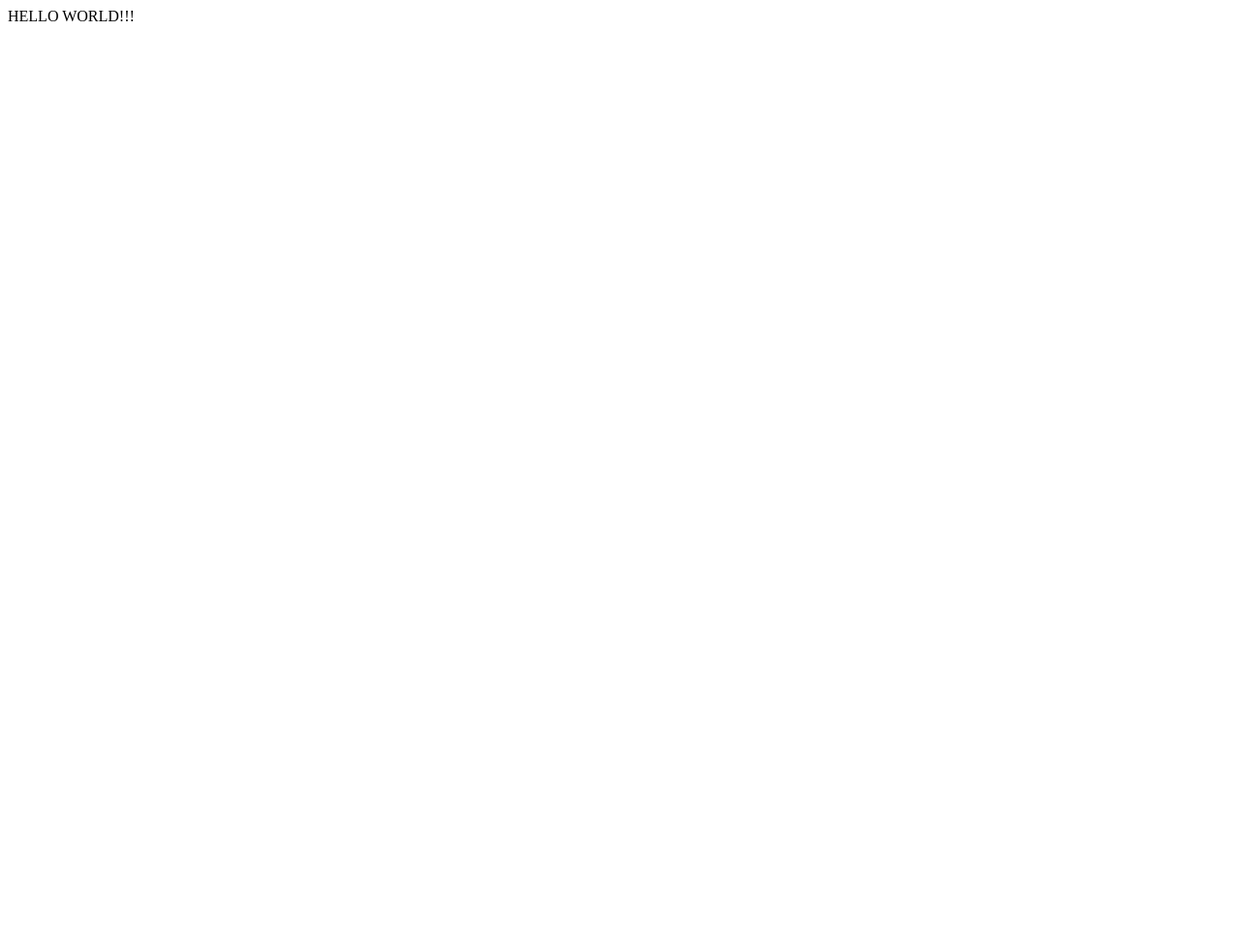
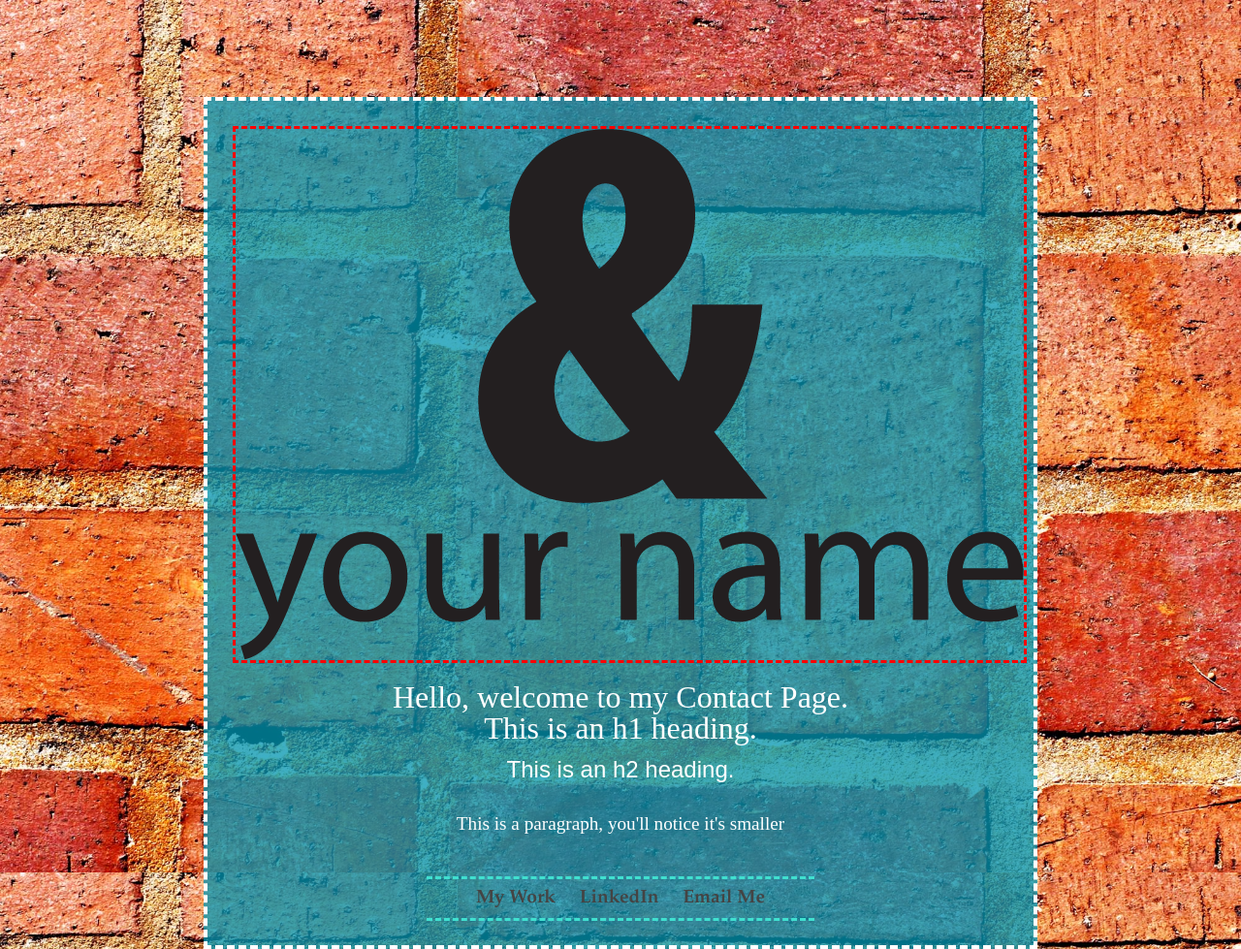
Before and after one commit to camiramo/camiramo1.github.io, a plain HTML site: page index.html in a window 1280 px wide. Shown: the whole page at 97% size. Before the commit the page ends 800 px from the top, so only its background shows below. Drawn offline with Linux system fonts and the light colour scheme; a web font is replaced by a local one.

Commit message:
upload demo website
I will be changing and updating all this!

```diff
--- a/index.html
+++ b/index.html
@@ -2,16 +2,33 @@
 <html>
 
 <head>
-
+    <link rel="stylesheet" href="https://use.typekit.net/oob5nhv.css">
 <meta charset=”UTF-8”>
 
-<!-- THE TITLE WILL APPEAR IN THE BROWSER WINDOW OR TAB -->
-<title>   Carmen Miramontes Contact Page      </title>
+    <!-- THE TITLE WILL APPEAR IN THE BROWSER WINDOW OR TAB -->
+    <title>   Carmen Miramontes Contact Page      </title>
+
+        <link rel="stylesheet" href="styles-contact.css">
 
 </head>
 
 <body>
-HELLO WORLD!!!
+    <div class="center">
+        <img id="logo" src="images/carmen_logo@2x.png" alt="Carmen Miramontes logo">
+        <h1>Hello, welcome to my Contact Page.<br> This is an h1 heading. </h1>
+        <h2> This is an h2 heading.</h2>
+        <p> This is a paragraph, you'll notice it's smaller</p>
+
+        <nav>
+            <ul>
+                <li><a href="https://www.behance.net">My Work</a></li>
+                <li><a href="https://www.linkedin.com">LinkedIn</a></li>
+                <li><a href="mailto:camiramo@calpoly.edu">Email Me</a></li>
+            </ul>
+        </nav>
+
+    </div><!--end of center div-->
+
 
 
 </body>
--- a/styles-contact.css
+++ b/styles-contact.css
@@ -53,15 +53,16 @@ table {
 
 
 
-/* ---------- Hello, my name is YOUR NAME GOES HERE and this is the beginning of my CONTACT PAGE CSS for 318 Digital Typography November 2019 ------------ */
+/* ---------- Hello, my name is Carmen Miramontes and this is the beginning of my CONTACT PAGE CSS for 201 Digital Publishing Systems November 2021 ---------- */
 
 html, body {
   height: 100%;
   width: 100%;
   padding: 0;
   margin: 0;
-  background: #404040;
-
+  background: url(images/bricks_bg.jpg)
+		center center fixed no-repeat;
+	background-size: cover;
 
 }
 
@@ -82,15 +83,17 @@ html, body {
 }
 
 h1 {
-	/* FONT-FAMILY GOES HERE CHOOSE FROM ADOBE FONTS OR GOOGLE FONTS */
+	font-family: garmond, serif;
 	font-size: 2em;
     margin: 0px auto 10px auto;
     color: #fff;
 }
 
 h2 {
-	 /* FONT-FAMILY GOES HERE CHOOSE FROM ADOBE FONTS OR GOOGLE FONTS */
-	font-size: 1.5em;
+	font-family: liebelotte, sans-serif;
+	font-weight: 400;
+	font-style: normal;
+	 font-size: 1.5em;
     line-height: 1.4;
     color: #fff;
     padding: 0px 0px;
@@ -98,8 +101,39 @@ h2 {
 }
 
 p {
-	/* FONT-FAMILY GOES HERE CHOOSE FROM ADOBE FONTS OR GOOGLE FONTS */
+	font-family: garmond, serif;
 	font-size: 1.2em;
     line-height: 1.6;
     color: #fff;
 }
+
+nav{
+	font-family: garamond;
+	font-size: 1.2em;
+	width: 400px;
+	margin: 0 auto;
+	border: dashed turquoise;
+	border-width: 3px 0;
+	text-align: center;
+	margin-top: 2em;
+	}
+
+nav li{
+	display: inline;
+	}
+
+nav a{
+	display: inline-block;
+	padding: 10px;
+	}
+
+a{
+	color:#444;
+	text-decoration: none;
+	font-weight: bold;
+	}
+
+a:hover{
+	color:black;
+	background: pink;
+}
```
Also changed, not shown: images/bricks_bg.jpg (added), images/carmen_logo.png (added), images/carmen_logo@2x.png (added).
